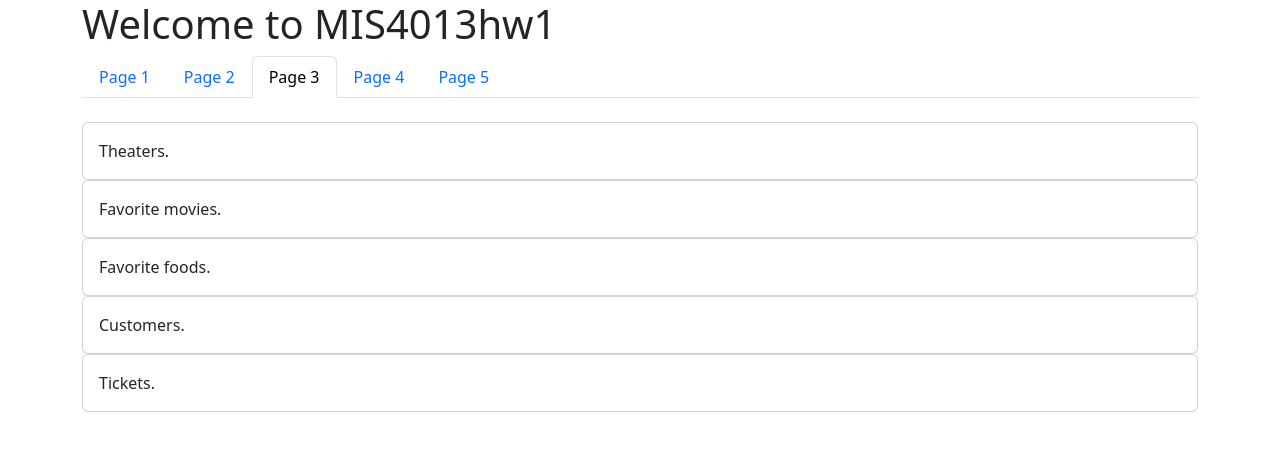
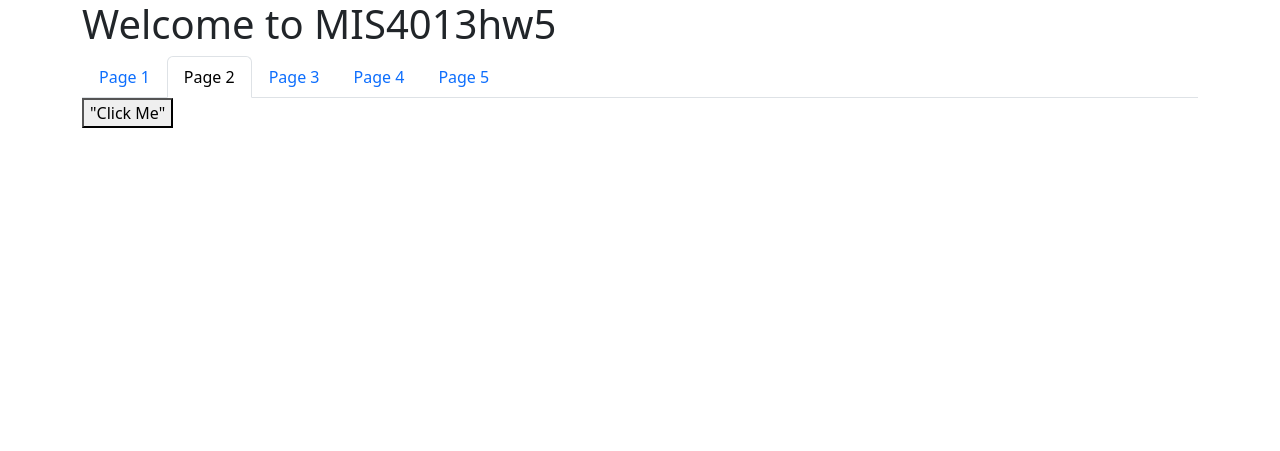
Before and after one commit to Josgar123/MIS4013hw1, a PHP site: page /page3.php in a window 1280 px wide. Shown: the top 451 px of the page. Run offline with PHP 8.4, Linux system fonts and the light colour scheme.

Commit message:
Update page3.php

```diff
--- a/page3.php
+++ b/page3.php
@@ -2,72 +2,45 @@
 <!doctype html>
 
 <html lang="en">
-
   <head>
-
     <meta charset="utf-8">
-
     <meta name="viewport" content="width=device-width, initial-scale=1">
-
     <title>Bootstrap demo</title>
-
     <link href=https://cdn.jsdelivr.net/npm/bootstrap@5.3.1/dist/css/bootstrap.min.css rel="stylesheet" integrity="sha384-4bw+/aepP/YC94hEpVNVgiZdgIC5+VKNBQNGCHeKRQN+PtmoHDEXuppvnDJzQIu9" crossorigin="anonymous">
-
   </head>
 
   <body>
 
     <div class="container">
 
-    <h1>Welcome to MIS4013hw1</h1>
+        <h1>Welcome to MIS4013hw5</h1>
 
            <ul class="nav nav-tabs">
               <li class="nav-item">
-        <a class="nav-link" href="index.php">Page 1</a>
+                <a class="nav-link " href="index.php"">Page 1</a>
               </li>
               <li class="nav-item">
-        <a class="nav-link" href="page2.php">Page 2</a>
+                <a class="nav-link active" aria-current="page" href="page2.php">Page 2</a>
               </li>
               <li class="nav-item">
-        <a class="nav-link active" aria-current="page" href="page3.php">Page 3</a>
+                <a class="nav-link" href="page3.php"">Page 3</a>
               </li>
               <li class="nav-item">
-        <a class="nav-link" href="page4.php">Page 4</a>
+                <a class="nav-link" href="page4.php"">Page 4</a>
               </li>
               <li class="nav-item">
-        <a class="nav-link" href="page5.html">Page 5</a>
+                <a class="nav-link" href="page5.php"">Page 5</a>
               </li>
             </ul>
-  </br>
 
-    <div class="card">
-  <div class="card-body">
-    Theaters.
+      <button onclick = "getLocation()"> "Click Me" </button>
+      <script>
+        function getLocation()
+        { if (navigator.geolocation) { navigator.geolocation.getCurrentPosition(showPosition); }
+        else { myElement.innerHTML = "Movies are fun."; } }
+      </script>
       </div>
-</div>
-      <div class="card">
-  <div class="card-body">
-    Favorite movies.
-  </div>
-</div>
-      <div class="card">
-  <div class="card-body">
-    Favorite foods.
-  </div>
-</div>
-      <div class="card">
-  <div class="card-body">
-    Customers.
-  </div>
-</div>
-      <div class="card">
-  <div class="card-body">
-    Tickets.
-  </div>
-</div>
-    <script src=https://cdn.jsdelivr.net/npm/bootstrap@5.3.1/dist/js/bootstrap.bundle.min.js integrity="sha384-HwwvtgBNo3bZJJLYd8oVXjrBZt8cqVSpeBNS5n7C8IVInixGAoxmnlMuBnhbgrkm" crossorigin="anonymous"></script>
 
-  </div>
 
   </body>
 
```
Lines whose indentation alone changed are shown as unchanged.
